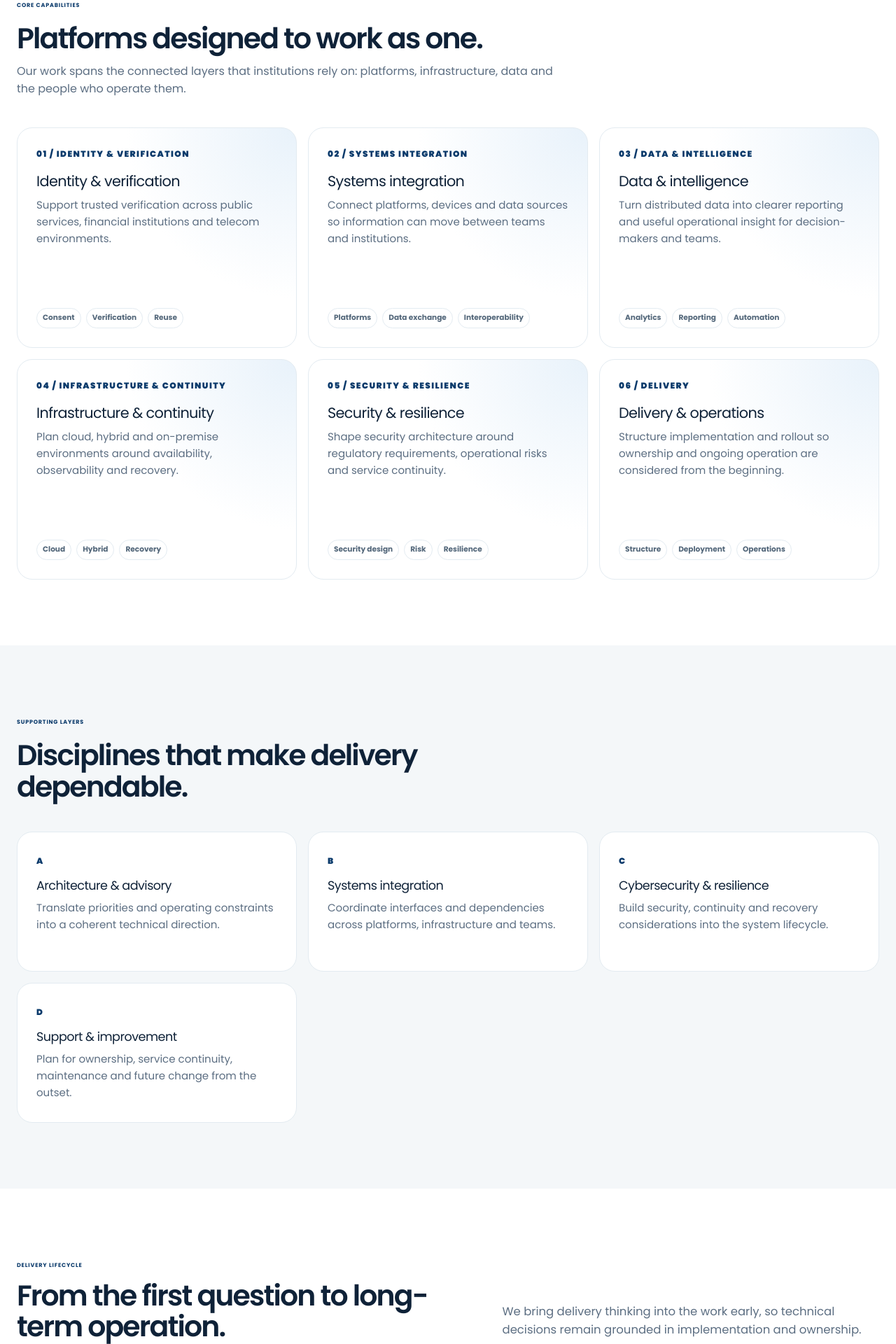
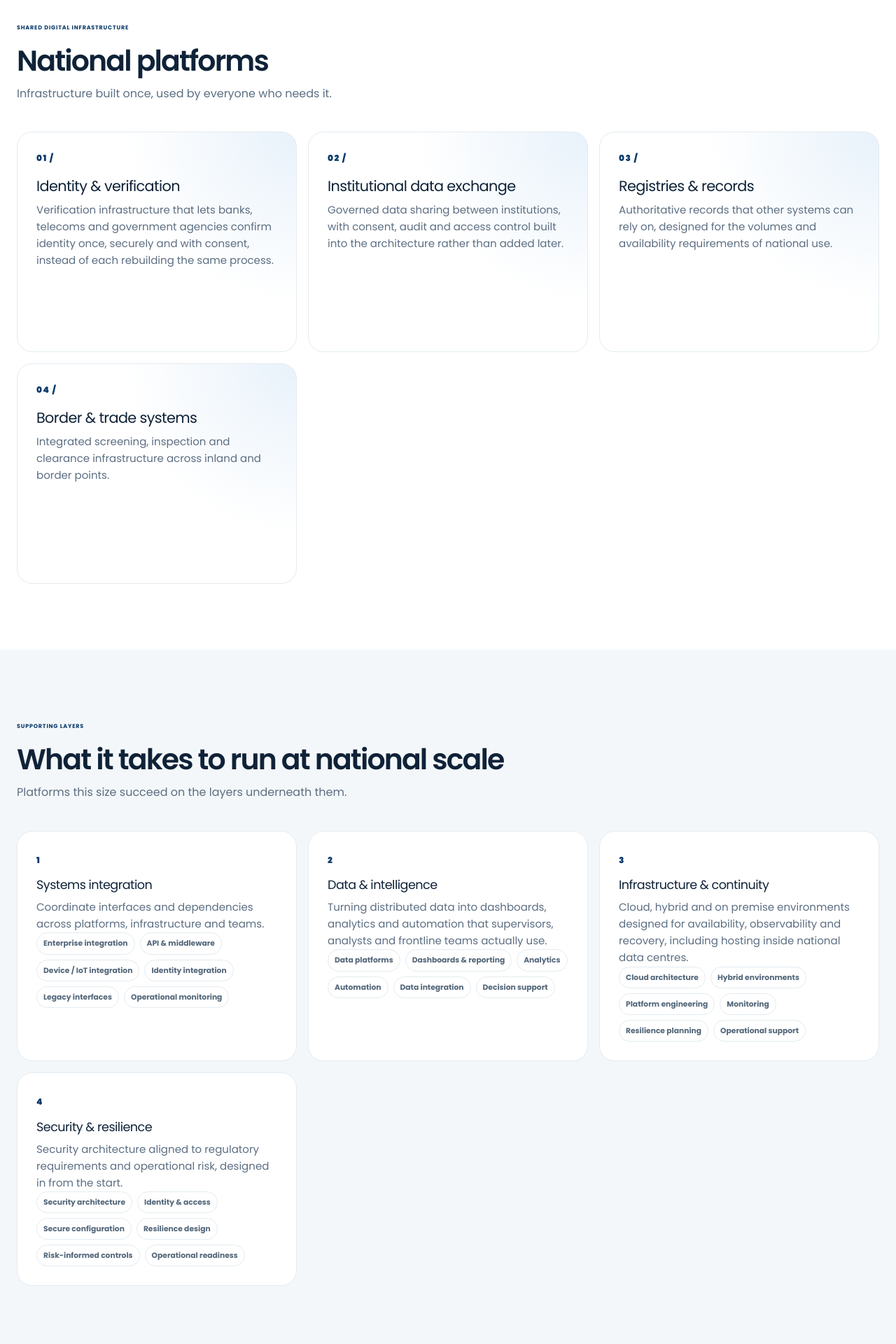
Before and after one commit to rutaganda56/plg-solutions, a Next.js app in the folder apps/client/: page /capabilities in a window 1280 px wide. Shown: the part 620-2540 px from the top of the page at 70% size. Built offline with nearby package versions, Linux system fonts and the light colour scheme.

Commit message:
updated the content structure for capabilities page

```diff
--- a/apps/client/app/capabilities/page.tsx
+++ b/apps/client/app/capabilities/page.tsx
@@ -12,111 +12,118 @@ export const metadata: Metadata = {
 const platforms = [
   {
     id: "identity",
-    index: "01 / IDENTITY & VERIFICATION",
+    index: "01 /",
     title: "Identity & verification",
-    body: "Support trusted verification across public services, financial institutions and telecom environments.",
-    focus: ["Consent", "Verification", "Reuse"],
+    body: "Verification infrastructure that lets banks, telecoms and government agencies confirm identity once, securely and with consent, instead of each rebuilding the same process.",
   },
   {
     id: "integration",
-    index: "02 / SYSTEMS INTEGRATION",
-    title: "Systems integration",
-    body: "Connect platforms, devices and data sources so information can move between teams and institutions.",
+    index: "02 /",
+    title: "Institutional data exchange",
+    body: "Governed data sharing between institutions, with consent, audit and access control built into the architecture rather than added later.",
     focus: ["Platforms", "Data exchange", "Interoperability"],
   },
   {
     id: "data",
-    index: "03 / DATA & INTELLIGENCE",
-    title: "Data & intelligence",
-    body: "Turn distributed data into clearer reporting and useful operational insight for decision-makers and teams.",
+    index: "03 /",
+    title: "Registries & records",
+    body: "Authoritative records that other systems can rely on, designed for the volumes and availability requirements of national use.",
     focus: ["Analytics", "Reporting", "Automation"],
   },
   {
     id: "infrastructure",
-    index: "04 / INFRASTRUCTURE & CONTINUITY",
-    title: "Infrastructure & continuity",
-    body: "Plan cloud, hybrid and on-premise environments around availability, observability and recovery.",
+    index: "04 /",
+    title: "Border & trade systems",
+    body: "Integrated screening, inspection and clearance infrastructure across inland and border points.",
     focus: ["Cloud", "Hybrid", "Recovery"],
   },
-  {
-    id: "security",
-    index: "05 / SECURITY & RESILIENCE",
-    title: "Security & resilience",
-    body: "Shape security architecture around regulatory requirements, operational risks and service continuity.",
-    focus: ["Security design", "Risk", "Resilience"],
-  },
-  {
-    id: "delivery",
-    index: "06 / DELIVERY",
-    title: "Delivery & operations",
-    body: "Structure implementation and rollout so ownership and ongoing operation are considered from the beginning.",
-    focus: ["Structure", "Deployment", "Operations"],
-  },
+  // {
+  //   id: "security",
+  //   index: "05 / SECURITY & RESILIENCE",
+  //   title: "Security & resilience",
+  //   body: "Shape security architecture around regulatory requirements, operational risks and service continuity.",
+  //   focus: ["Security design", "Risk", "Resilience"],
+  // },
+  // {
+  //   id: "delivery",
+  //   index: "06 / DELIVERY",
+  //   title: "Delivery & operations",
+  //   body: "Structure implementation and rollout so ownership and ongoing operation are considered from the beginning.",
+  //   focus: ["Structure", "Deployment", "Operations"],
+  // },
 ];
 
 const supportingLayers = [
-  {
-    index: "A",
-    title: "Architecture & advisory",
-    body: "Translate priorities and operating constraints into a coherent technical direction.",
+    {
+    index: "1",
+    title: "Systems integration",
+    body: "Coordinate interfaces and dependencies across platforms, infrastructure and teams.",
+    focus:["Enterprise integration","API & middleware","Device / IoT integration","Identity integration","Legacy interfaces","Operational monitoring"]
   },
   {
-    index: "B",
-    title: "Systems integration",
-    body: "Coordinate interfaces and dependencies across platforms, infrastructure and teams.",
+    index: "2",
+    title: "Data & intelligence",
+    body: "Turning distributed data into dashboards, analytics and automation that supervisors, analysts and frontline teams actually use.",
+    focus:["Data platforms","Dashboards & reporting","Analytics","Automation","Data integration","Decision support"]
   },
   {
-    index: "C",
-    title: "Cybersecurity & resilience",
-    body: "Build security, continuity and recovery considerations into the system lifecycle.",
+    index: "3",
+    title: "Infrastructure & continuity",
+    body: "Cloud, hybrid and on premise environments designed for availability, observability and recovery, including hosting inside national data centres.",
+    focus:["Cloud architecture","Hybrid environments","Platform engineering","Monitoring","Resilience planning","Operational support"]
   },
   {
-    index: "D",
-    title: "Support & improvement",
-    body: "Plan for ownership, service continuity, maintenance and future change from the outset.",
+    index: "4",
+    title: "Security & resilience",
+    body: "Security architecture aligned to regulatory requirements and operational risk, designed in from the start.",
+    focus:["Security architecture","Identity & access","Secure configuration","Resilience design","Risk-informed controls","Operational readiness"]
   },
 ];
 
 const lifecycle = [
   {
     index: "01",
-    title: "Discover",
-    body: "Understand the environment, stakeholders, constraints and outcomes.",
+    title: "structure",
+    body: "Design, commercial model, pricing methodology and the regulatory arrangements that make adoption work.",
   },
   {
     index: "02",
-    title: "Design",
-    body: "Shape an architecture and delivery path around real operating needs.",
+    title: "Define",
+    body: "Requirements, architecture and the operating model for the platform.",
   },
   {
     index: "03",
-    title: "Deliver",
-    body: "Integrate, deploy and manage change with clear accountability.",
+    title: "Build",
+    body: "Engineering and integration with the institutions that will connect.",
   },
   {
     index: "04",
+    title: "Deploy",
+    body: "Rollout, onboarding, change and adoption across participating organisations.",
+  },
+  {
+    index: "05",
     title: "Operate",
-    body: "Support reliable service and continuous improvement over time.",
-  },
+    body: "Long-term operation, support and evolution under partnership and concession models.",
+  }
 ];
 
 export default function CapabilitiesPage() {
   return (
     <>
       <PageHero
-        eyebrow="Capabilities"
-        title={<>Connected technology. Delivered for reality.</>}
-        description="From platform and infrastructure design to integration, deployment and support, we help organisations turn technology ambition into dependable operations."
+        eyebrow="What we do"
+        title={<>We build the platforms institutions share.</>}
+        description="PLG Solutions designs, builds and operates digital infrastructure used by many organisations at once the identity, data and service layers that governments, regulators and industry depend on. We build in Rwanda, for the continent."
       />
 
       <section className="section">
         <div className="container">
           <div className="page-intro">
-            <span className="eyebrow">Core capabilities</span>
-            <h2>Platforms designed to work as one.</h2>
+            <span className="eyebrow">Shared digital infrastructure</span>
+            <h2>National platforms</h2>
             <p>
-              Our work spans the connected layers that institutions rely on:
-              platforms, infrastructure, data and the people who operate them.
+              Infrastructure built once, used by everyone who needs it.
             </p>
           </div>
           <div className="platform-grid">
@@ -129,9 +136,6 @@ export default function CapabilitiesPage() {
                 <span>{platform.index}</span>
                 <h3>{platform.title}</h3>
                 <p>{platform.body}</p>
-                <ul className="platform-focus">
-                  {platform.focus.map((item) => <li key={item}>{item}</li>)}
-                </ul>
               </article>
             ))}
           </div>
@@ -142,7 +146,8 @@ export default function CapabilitiesPage() {
         <div className="container">
           <div className="page-intro">
             <span className="eyebrow">Supporting layers</span>
-            <h2>Disciplines that make delivery dependable.</h2>
+            <h2>What it takes to run at national scale</h2>
+            <p>Platforms this size succeed on the layers underneath them.</p>
           </div>
           <div className="support-grid">
             {supportingLayers.map((layer) => (
@@ -150,6 +155,9 @@ export default function CapabilitiesPage() {
                 <span>{layer.index}</span>
                 <h3>{layer.title}</h3>
                 <p>{layer.body}</p>
+                <ul className="industry-tags">
+                  {layer.focus.map((item) => <li key={item}>{item}</li>)}
+                </ul>
               </article>
             ))}
           </div>
@@ -161,11 +169,11 @@ export default function CapabilitiesPage() {
           <div className="section-head">
             <div>
               <span className="eyebrow">Delivery lifecycle</span>
-              <h2>From the first question to long-term operation.</h2>
+              <h2>We don&apos;t hand over and leave.</h2>
             </div>
             <p>
-              We bring delivery thinking into the work early, so technical
-              decisions remain grounded in implementation and ownership.
+              Most national platforms stall on mandate, pricing and ownership rather than on engineering.
+              We work on all of it, and we stay for the operating life of the system.
             </p>
           </div>
           <div className="lifecycle">
@@ -183,12 +191,13 @@ export default function CapabilitiesPage() {
       <section className="section soft">
         <div className="container africa-panel">
           <div>
-            <span className="eyebrow">Built with Africa in mind</span>
-            <h2>Technology shaped by the environments it serves.</h2>
+            <span className="eyebrow">Built from here</span>
+            <h2>Built in Kigali. Designed for the continent.</h2>
             <p>
-              We work with organisations in Africa and beyond, adapting system
-              design to local operating conditions, institutional priorities and
-              the realities of deployment.
+              Institutions across Africa face the same problems in a different order
+              fragmented identity systems, records that can&apos;t be verified across borders, services
+               that stop at the edge of one agency. We build platforms designed from the outset to be
+               redeployed in a second market and to interoperate across them.
             </p>
           </div>
           <div className="africa-globe">
--- a/apps/client/app/globals.css
+++ b/apps/client/app/globals.css
@@ -2825,14 +2825,14 @@ a {
   margin-top: 18px;
 }
 
-.platform-focus {
+/* .platform-focus {
   display: flex;
   flex-wrap: wrap;
   gap: 7px;
   margin: auto 0 0;
   padding: 18px 0 0;
   list-style: none;
-}
+} */
 
 .platform-focus li {
   padding: 5px 8px;
--- a/apps/client/app/lib/home.ts
+++ b/apps/client/app/lib/home.ts
@@ -98,7 +98,7 @@ const connected = {
   live: "SYSTEMS / DATA / OPERATIONS",
   title: "One operating picture across complex environments.",
   lede:
-    "PLG Solutions brings platforms, infrastructure, data and people into a coherent system — helping organisations move from fragmented technology to clearer operational control.",
+    "PLG Solutions brings platforms, infrastructure, data and people into a coherent system helping organisations move from fragmented technology to clearer operational control.",
   cards: [
     {
       index: "01",
```
